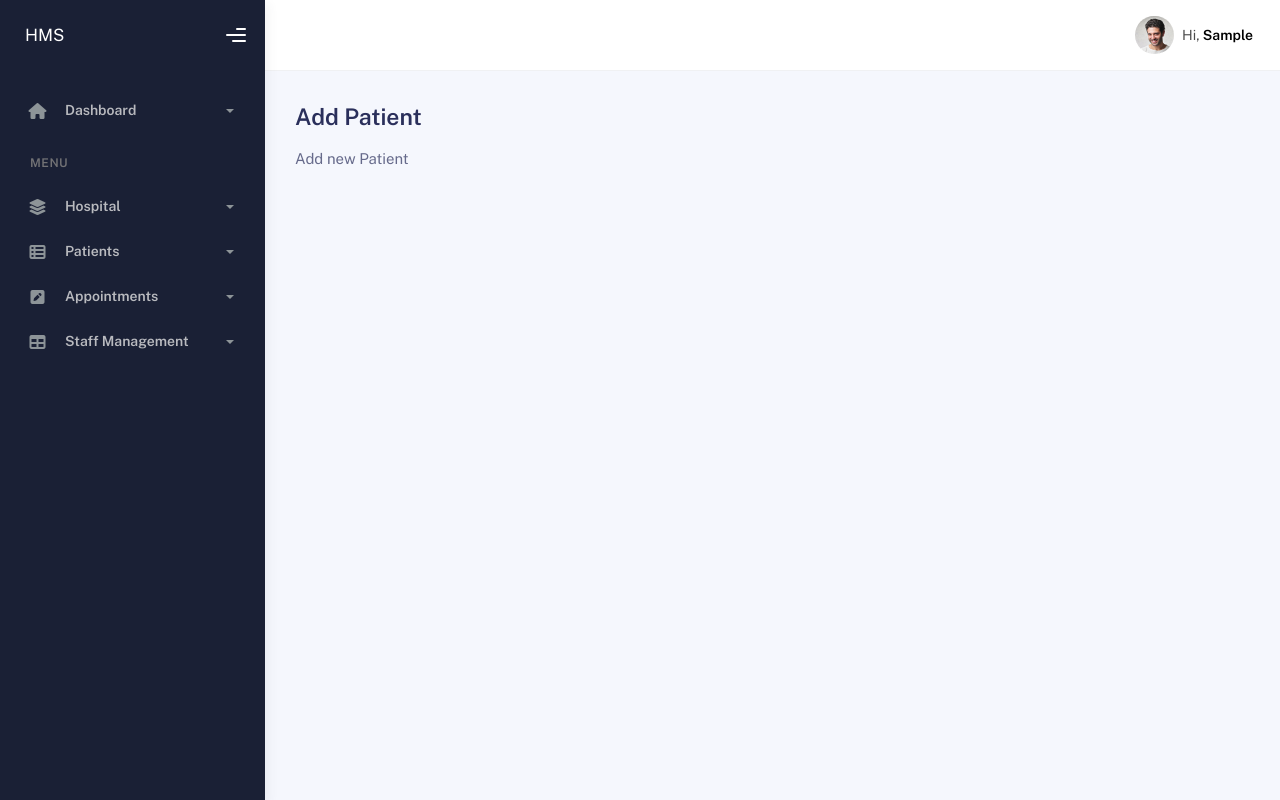
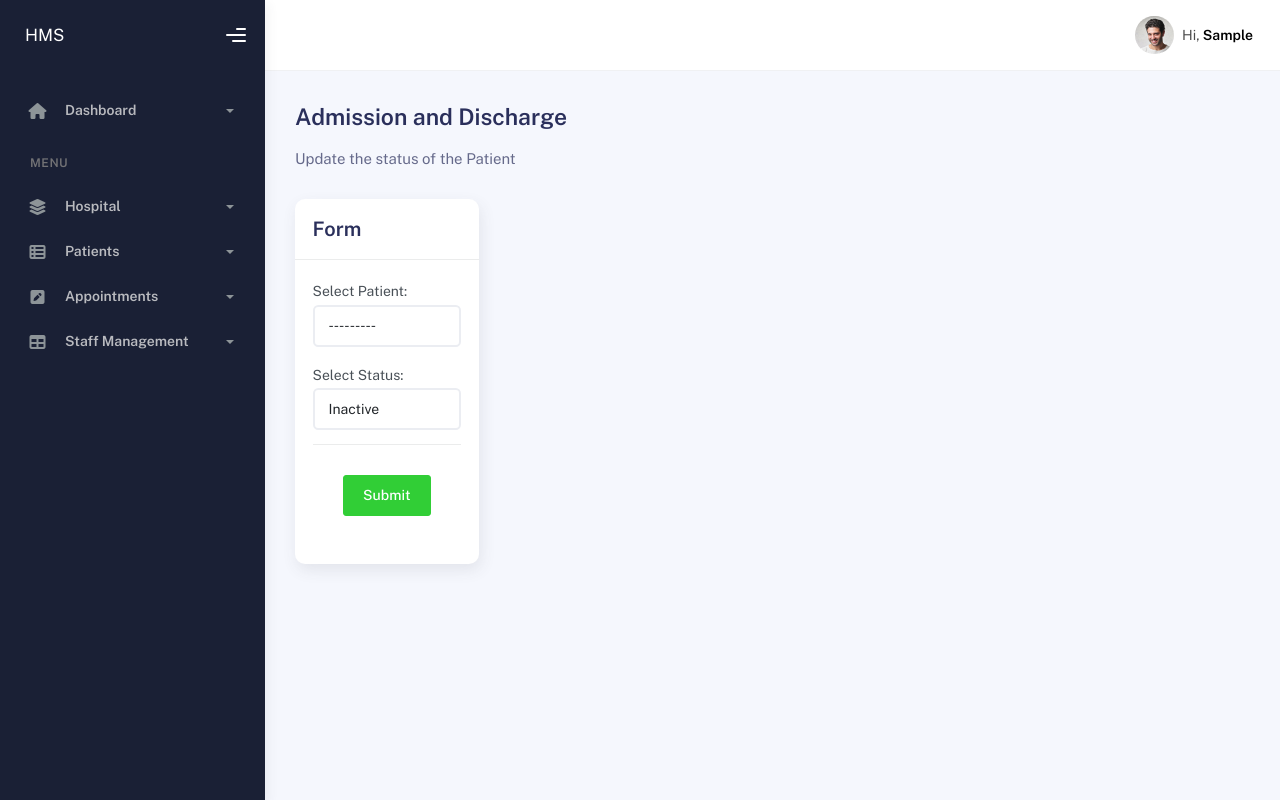
Before and after one commit to riekoqq/hms__, a Django app: page /hospital/patient/admission-discharge/ in a window 1280 px wide. Run offline with Django 5.2, Linux system fonts and the light colour scheme; the visitor is signed in with stand-in values (Sample User, id 1); data that the repository does not hold is empty; some libraries are stand-ins or nearby versions.

Commit message:
admission discharge

```diff
--- a/hospital/forms.py
+++ b/hospital/forms.py
@@ -55,3 +55,16 @@ class PatientTransferForm(forms.Form):
         widget=forms.Select(attrs={"class": "form-control"}),
         label="Select Hospital",
     )
+
+
+class PatientStatusUpdateForm(forms.Form):
+    patient = forms.ModelChoiceField(
+        queryset=Patient.objects.all(),  # QuerySet to display all patients
+        widget=forms.Select(attrs={"class": "form-control"}),
+        label="Select Patient",
+    )
+    status = forms.ChoiceField(
+        choices=Patient.STATUS_CHOICES,  # Choices for status
+        widget=forms.Select(attrs={"class": "form-control"}),
+        label="Select Status",
+    )
--- a/hospital/templates/hospital/admission-discharge.html
+++ b/hospital/templates/hospital/admission-discharge.html
@@ -1,10 +1,43 @@
 {% extends "layout/base.html" %}
 
-{% block heading %}Add Patient{% endblock heading %}
-{% block mute_heading %}Add new Patient{% endblock mute_heading %}
+{% block heading %}Admission and Discharge{% endblock heading %}
+{% block mute_heading %}Update the status of the Patient{% endblock mute_heading %}
 
 {% block heading_action %}{% endblock heading_action %}
 
 
 {% block content %}
+<div class="page-header">
+    <div class="row">
+        <div class="col-12">
+        <div class="card">
+            <div class="card-header">
+            <div class="card-title">Form</div>
+            </div>
+            <div class="card-body">
+            <div class="row">
+                <div class="col-12">
+                    {% if messages %}
+                        <div class="container">
+                            {% for message in messages %}
+                                <div class="alert alert-{{ message.tags }} alert-dismissible fade show" role="alert">
+                                    {{ message }}
+                                    <button type="button" class="btn-close" data-bs-dismiss="alert" aria-label="Close"></button>
+                                </div>
+                            {% endfor %}
+                        </div>
+                    {% endif %}
+                    <form action="{% url 'hospital:admission-discharge' %}" method="post">
+                        {% csrf_token %}
+                        {{ form.as_p }}
+                        <div class="card-action">
+                            <button type="submit" class="btn btn-success">Submit</button>
+                        </div>
+                    </form>
+                </div>
+            </div>
+            </div>
+        </div>
+    </div>
+</div>
 {% endblock content %}
--- a/hospital/views.py
+++ b/hospital/views.py
@@ -1,4 +1,4 @@
-from .forms import PatientForm, PatientTransferForm
+from .forms import PatientForm, PatientTransferForm, PatientStatusUpdateForm
 from .models import Hospital
 from django.contrib import messages
 from django.contrib.auth.decorators import login_required
@@ -64,4 +64,19 @@
 
 @login_required
 def admission_discharge_page(request):
-    return render(request, "hospital/admission-discharge.html")
+    if request.method == "POST":
+        form = PatientStatusUpdateForm(request.POST)
+        if form.is_valid():
+            patient = form.cleaned_data["patient"]
+            patient.status = form.cleaned_data["status"]
+            patient.save()
+            messages.success(
+                request,
+                f"Patient {patient.first_name} {patient.last_name}'s status updated to {patient.get_status_display()} successfully!",
+            )
+        else:
+            messages.error(request, "There was an error updating the status.")
+    else:
+        form = PatientStatusUpdateForm()
+
+    return render(request, "hospital/admission-discharge.html", {"form": form})
```
